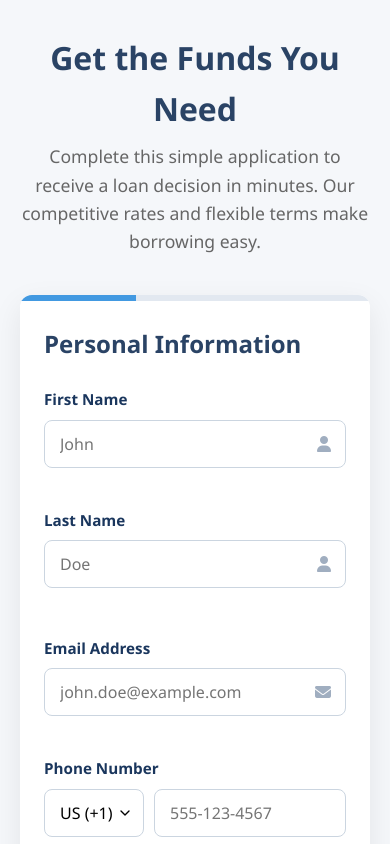
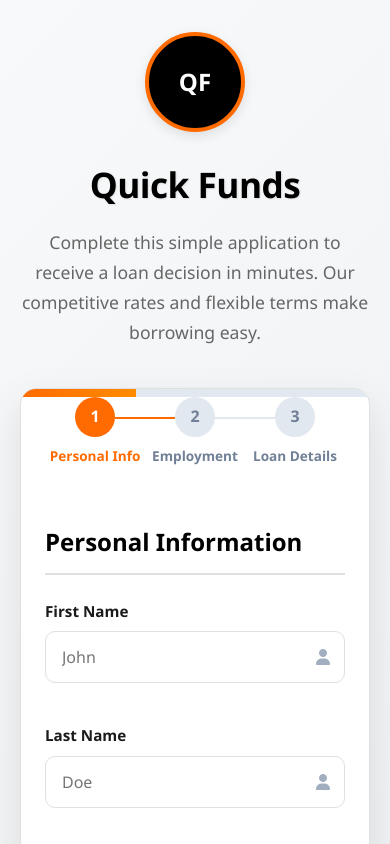
Before and after one commit to Salvatore-droid/quick-funds, a plain HTML site: page index.html in a window 390 px wide. Shown: the top 844 px of the page. Drawn offline with Linux system fonts and the light colour scheme.

Commit message:
quick funds

```diff
--- a/index.html
+++ b/index.html
@@ -3,17 +3,20 @@
 <head>
     <meta charset="UTF-8">
     <meta name="viewport" content="width=device-width, initial-scale=1.0">
-    <title>PrimeCapital | Loan Application</title>
+    <title>Quick Funds | Loan Application</title>
     <link rel="stylesheet" href="https://cdnjs.cloudflare.com/ajax/libs/font-awesome/6.4.0/css/all.min.css">
     <style>
         :root {
-            --primary: #2a4365;
-            --secondary: #4299e1;
-            --accent: #f6ad55;
-            --light: #ebf8ff;
-            --dark: #1a365d;
-            --success: #48bb78;
+            --primary: #000000;
+            --secondary: #FF6B00;
+            --accent: #FF8C00;
+            --light: #f8f9fa;
+            --dark: #1a1a1a;
+            --success: #28a745;
             --danger: #e53e3e;
+            --text: #333333;
+            --text-light: #666666;
+            --border: #e0e0e0;
         }
 
         * {
@@ -24,8 +27,8 @@
         }
 
         body {
-            background-color: #f5f7fa;
-            color: #333;
+            background: linear-gradient(135deg, #f8f9fa 0%, #e9ecef 100%);
+            color: var(--text);
             line-height: 1.6;
         }
 
@@ -38,32 +41,72 @@
         .loan-header {
             text-align: center;
             margin-bottom: 2.5rem;
+            position: relative;
+        }
+
+        .logo-container {
+            display: flex;
+            justify-content: center;
+            align-items: center;
+            margin-bottom: 1.5rem;
+        }
+
+        .logo-placeholder {
+            width: 120px;
+            height: 120px;
+            background: var(--primary);
+            border-radius: 50%;
+            display: flex;
+            justify-content: center;
+            align-items: center;
+            color: white;
+            font-size: 2rem;
+            font-weight: bold;
+            box-shadow: 0 4px 12px rgba(0, 0, 0, 0.1);
+            border: 4px solid var(--secondary);
         }
 
         .loan-header h1 {
             color: var(--primary);
-            font-size: 2.5rem;
+            font-size: 2.8rem;
             margin-bottom: 0.5rem;
+            font-weight: 800;
+            letter-spacing: -0.5px;
+            text-shadow: 1px 1px 2px rgba(0,0,0,0.1);
+        }
+
+        .prize-badge {
+            display: inline-block;
+            background: linear-gradient(135deg, var(--secondary), var(--accent));
+            color: white;
+            padding: 8px 20px;
+            border-radius: 30px;
             font-weight: 700;
+            font-size: 1rem;
+            margin-top: 0.5rem;
+            box-shadow: 0 4px 10px rgba(255, 107, 0, 0.3);
+            letter-spacing: 0.5px;
         }
 
         .loan-header p {
-            color: #666;
+            color: var(--text-light);
             font-size: 1.1rem;
             max-width: 700px;
-            margin: 0 auto;
+            margin: 1rem auto 0;
+            line-height: 1.7;
         }
 
         .loan-card {
             background: white;
-            border-radius: 12px;
-            box-shadow: 0 10px 30px rgba(0, 0, 0, 0.08);
+            border-radius: 16px;
+            box-shadow: 0 15px 40px rgba(0, 0, 0, 0.1);
             overflow: hidden;
             margin-bottom: 2rem;
+            border: 1px solid var(--border);
         }
 
         .progress-bar {
-            height: 6px;
+            height: 8px;
             background: #e2e8f0;
             position: relative;
         }
@@ -71,7 +114,7 @@
         .progress {
             height: 100%;
             width: 33%;
-            background: var(--secondary);
+            background: linear-gradient(90deg, var(--secondary), var(--accent));
             transition: all 0.3s ease;
         }
 
@@ -107,18 +150,19 @@
 
         input, select, textarea {
             width: 100%;
-            padding: 12px 15px;
-            border: 1px solid #cbd5e0;
-            border-radius: 8px;
+            padding: 14px 16px;
+            border: 1px solid var(--border);
+            border-radius: 10px;
             font-size: 1rem;
             transition: all 0.2s ease;
             background-color: #fff;
+            color: var(--text);
         }
 
         input:focus, select:focus, textarea:focus {
             outline: none;
             border-color: var(--secondary);
-            box-shadow: 0 0 0 3px rgba(66, 153, 225, 0.2);
+            box-shadow: 0 0 0 3px rgba(255, 107, 0, 0.2);
         }
 
         .input-icon {
@@ -131,21 +175,23 @@
 
         .btn {
             display: inline-block;
-            padding: 12px 24px;
+            padding: 14px 28px;
             background: var(--secondary);
             color: white;
             border: none;
-            border-radius: 8px;
+            border-radius: 10px;
             font-size: 1rem;
             font-weight: 600;
             cursor: pointer;
             transition: all 0.2s ease;
             text-align: center;
+            box-shadow: 0 4px 10px rgba(255, 107, 0, 0.2);
         }
 
         .btn:hover {
             background: var(--primary);
             transform: translateY(-2px);
+            box-shadow: 0 6px 15px rgba(0, 0, 0, 0.15);
         }
 
         .btn-block {
@@ -173,15 +219,21 @@
         .secure-notice {
             display: flex;
             align-items: center;
-            color: #718096;
+            justify-content: center;
+            color: var(--text-light);
             font-size: 0.9rem;
             margin-top: 2rem;
+            padding: 12px 20px;
+            background: white;
+            border-radius: 10px;
+            box-shadow: 0 2px 8px rgba(0,0,0,0.05);
         }
 
         .secure-notice i {
             margin-right: 8px;
             color: var(--success);
         }
+
         .alert-overlay {
             position: fixed;
             top: 0;
@@ -205,10 +257,10 @@
 
         .alert-dialog {
             background: white;
-            border-radius: 12px;
+            border-radius: 16px;
             width: 100%;
             max-width: 400px;
-            box-shadow: 0 10px 30px rgba(0, 0, 0, 0.15);
+            box-shadow: 0 15px 40px rgba(0, 0, 0, 0.15);
             transform: translateY(20px);
             transition: all 0.3s ease;
             overflow: hidden;
@@ -238,19 +290,19 @@
 
         .alert-body {
             padding: 1.5rem;
-            color: #4a5568;
+            color: var(--text);
         }
 
         .alert-footer {
             padding: 1rem 1.5rem;
             display: flex;
             justify-content: flex-end;
-            border-top: 1px solid #e2e8f0;
+            border-top: 1px solid var(--border);
         }
 
         .alert-btn {
-            padding: 8px 16px;
-            border-radius: 6px;
+            padding: 10px 20px;
+            border-radius: 8px;
             font-weight: 600;
             cursor: pointer;
             transition: all 0.2s ease;
@@ -276,7 +328,7 @@
         }
 
         .alert-success .alert-btn-primary:hover {
-            background: #38a169;
+            background: #218838;
         }
 
         /* Error Alert Variant */
@@ -291,6 +343,7 @@
         .alert-error .alert-btn-primary:hover {
             background: #c53030;
         }
+
         /* Responsive adjustments */
         @media (max-width: 768px) {
             .form-row {
@@ -303,7 +356,13 @@
             }
 
             .loan-header h1 {
-                font-size: 2rem;
+                font-size: 2.2rem;
+            }
+
+            .logo-placeholder {
+                width: 100px;
+                height: 100px;
+                font-size: 1.5rem;
             }
         }
 
@@ -344,12 +403,110 @@
         .phone-number {
             flex: 1;
         }
+
+        /* Step indicator */
+        .step-indicator {
+            display: flex;
+            justify-content: center;
+            margin-bottom: 2rem;
+        }
+
+        .step {
+            display: flex;
+            flex-direction: column;
+            align-items: center;
+            width: 100px;
+            position: relative;
+        }
+
+        .step:not(:last-child)::after {
+            content: '';
+            position: absolute;
+            top: 20px;
+            left: 70px;
+            width: 60px;
+            height: 2px;
+            background: #e2e8f0;
+            z-index: 1;
+        }
+
+        .step.active:not(:last-child)::after {
+            background: var(--secondary);
+        }
+
+        .step-number {
+            width: 40px;
+            height: 40px;
+            border-radius: 50%;
+            background: #e2e8f0;
+            display: flex;
+            justify-content: center;
+            align-items: center;
+            font-weight: 700;
+            color: #718096;
+            margin-bottom: 8px;
+            z-index: 2;
+        }
+
+        .step.active .step-number {
+            background: var(--secondary);
+            color: white;
+        }
+
+        .step-label {
+            font-size: 0.85rem;
+            color: #718096;
+            font-weight: 600;
+            text-align: center;
+        }
+
+        .step.active .step-label {
+            color: var(--secondary);
+        }
+
+        /* Form section styling */
+        .form-section-title {
+            color: var(--primary);
+            font-size: 1.5rem;
+            margin-bottom: 1.5rem;
+            padding-bottom: 0.75rem;
+            border-bottom: 2px solid var(--border);
+            font-weight: 700;
+        }
+
+        /* Checkbox styling */
+        input[type="checkbox"] {
+            width: auto;
+            margin-right: 10px;
+        }
+
+        .terms-label {
+            display: inline;
+            font-weight: normal;
+        }
+
+        a {
+            color: var(--secondary);
+            text-decoration: none;
+            font-weight: 600;
+        }
+
+        a:hover {
+            text-decoration: underline;
+        }
     </style>
 </head>
 <body>
     <div class="container">
         <div class="loan-header">
-            <h1>Get the Funds You Need</h1>
+            <div class="logo-container">
+                <div class="logo-placeholder">
+                    <!-- Replace this with your logo -->
+                    <span>QF</span>
+                </div>
+            </div>
+            <h1>Quick Funds</h1>
+
             <p>Complete this simple application to receive a loan decision in minutes. Our competitive rates and flexible terms make borrowing easy.</p>
         </div>
 
@@ -358,10 +515,25 @@
                 <div class="progress" id="progressBar"></div>
             </div>
 
+            <div class="step-indicator">
+                <div class="step active" id="step1-indicator">
+                    <div class="step-number">1</div>
+                    <div class="step-label">Personal Info</div>
+                </div>
+                <div class="step" id="step2-indicator">
+                    <div class="step-number">2</div>
+                    <div class="step-label">Employment</div>
+                </div>
+                <div class="step" id="step3-indicator">
+                    <div class="step-number">3</div>
+                    <div class="step-label">Loan Details</div>
+                </div>
+            </div>
+
             <div class="form-container">
                 <!-- Step 1: Personal Information -->
                 <div class="form-step active" id="step1">
-                    <h2 style="margin-bottom: 1.5rem; color: var(--primary);">Personal Information</h2>
+                    <h2 class="form-section-title">Personal Information</h2>
 
                     <div class="form-row">
                         <div class="form-col">
@@ -446,7 +618,6 @@
                                     <option value="AU">Australia</option>
                                     <option value="AU">Zimbabwe</option>
                                     <option value="AU">Zambia</option>
-
                                 </select>
                             </div>
                         </div>
@@ -468,7 +639,7 @@
 
                 <!-- Step 2: Employment Information -->
                 <div class="form-step" id="step2">
-                    <h2 style="margin-bottom: 1.5rem; color: var(--primary);">Employment Information</h2>
+                    <h2 class="form-section-title">Employment Information</h2>
 
                     <div class="form-group">
                         <label for="employmentStatus">Employment Status</label>
@@ -534,7 +705,7 @@
 
                 <!-- Step 3: Loan Details -->
                 <div class="form-step" id="step3">
-                    <h2 style="margin-bottom: 1.5rem; color: var(--primary);">Loan Details</h2>
+                    <h2 class="form-section-title">Loan Details</h2>
 
                     <div class="form-row">
                         <div class="form-col">
@@ -544,7 +715,7 @@
                                     <input type="number" id="loanAmount" placeholder="5000" min="100" max="100000" required>
                                     <i class="fas fa-dollar-sign input-icon"></i>
                                 </div>
-                                <small style="color: #718096;">Minimum: 100 - Maximum: 100,000</small>
+                                <small style="color: var(--text-light);">Minimum: 100 - Maximum: 100,000</small>
                             </div>
                         </div>
                         <div class="form-col">
@@ -593,8 +764,8 @@
 
                     <div class="form-group">
                         <input type="checkbox" id="termsAgree" required>
-                        <label for="termsAgree" style="display: inline; font-weight: normal;">
-                            I agree to the <a href="#" style="color: var(--secondary);">Terms & Conditions</a> and <a href="#" style="color: var(--secondary);">Privacy Policy</a>
+                        <label for="termsAgree" class="terms-label">
+                            I agree to the <a href="#">Terms & Conditions</a> and <a href="#">Privacy Policy</a>
                         </label>
                     </div>
 
@@ -646,6 +817,7 @@
                 document.getElementById(`step${current}`).classList.remove('active');
                 document.getElementById(`step${next}`).classList.add('active');
                 updateProgressBar(next);
+                updateStepIndicator(current, next);
             }
         }
 
@@ -653,11 +825,17 @@
             document.getElementById(`step${current}`).classList.remove('active');
             document.getElementById(`step${prev}`).classList.add('active');
             updateProgressBar(prev);
+            updateStepIndicator(current, prev);
         }
 
         function updateProgressBar(step) {
             const progress = (step / 3) * 100;
             document.getElementById('progressBar').style.width = `${progress}%`;
+        }
+
+        function updateStepIndicator(current, next) {
+            document.getElementById(`step${current}-indicator`).classList.remove('active');
+            document.getElementById(`step${next}-indicator`).classList.add('active');
         }
 
         function showAlert(type, title, message) {
@@ -772,6 +950,8 @@
                 document.getElementById('step3').classList.remove('active');
                 document.getElementById('step1').classList.add('active');
                 document.getElementById('progressBar').style.width = '33%';
+                document.getElementById('step3-indicator').classList.remove('active');
+                document.getElementById('step1-indicator').classList.add('active');
                 submitBtn.disabled = false;
                 submitBtn.textContent = 'Submit Application';
             }, 1500);
```
